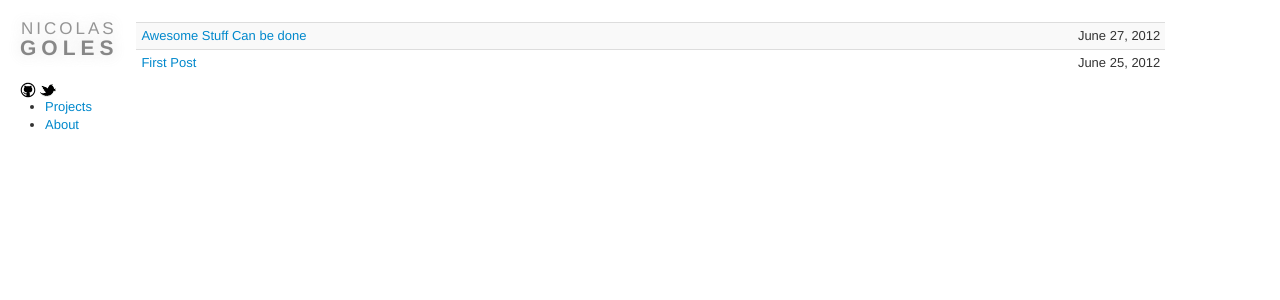
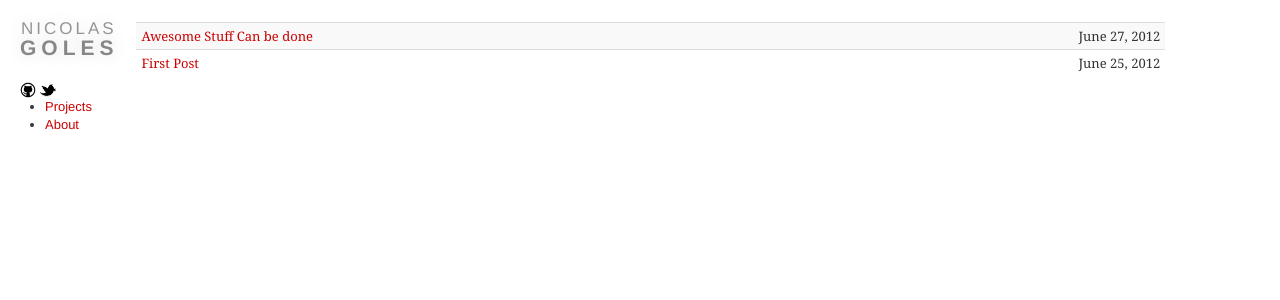
Before and after one commit to Goles/goles.github.com, a Jekyll site: the page built from index.html, in a window 1280 px wide. Shown: the top 300 px of the page. Built offline with Jekyll 4.4.1, drawn with Linux system fonts in a browser that asks for light colours.

Commit message:
FIX:     - Ignored Site -_- _NG

```diff
--- a/assets/css/base.css
+++ b/assets/css/base.css
@@ -43,7 +43,6 @@
 
 .container-fluid .row-fluid #sidebar .name a:link {
   text-decoration:none;
-
 }
 
 .container-fluid .row-fluid #sidebar .name a:hover {
@@ -67,8 +66,22 @@
 
 /* content */
 .container-fluid .row-fluid #content {
+  font-style: normal;
+  font-variant: normal;
+  font-weight: 400;
+  font-size: 1em;
+  line-height: 1.5em;
+  font-family: Georgia, serif;
+}
 
+a:link {
+  color: #C00!important;
 }
+
+a:visited {
+  color: #C00!important;
+}
+
 
 .container-fluid .row-fluid #content .table {
   margin-top: 2px;
--- /dev/null
+++ b/google9c2b5427c09766fe.html
@@ -0,0 +1 @@
+google-site-verification: google9c2b5427c09766fe.html
```
Also changed, not shown: 13 other files.
